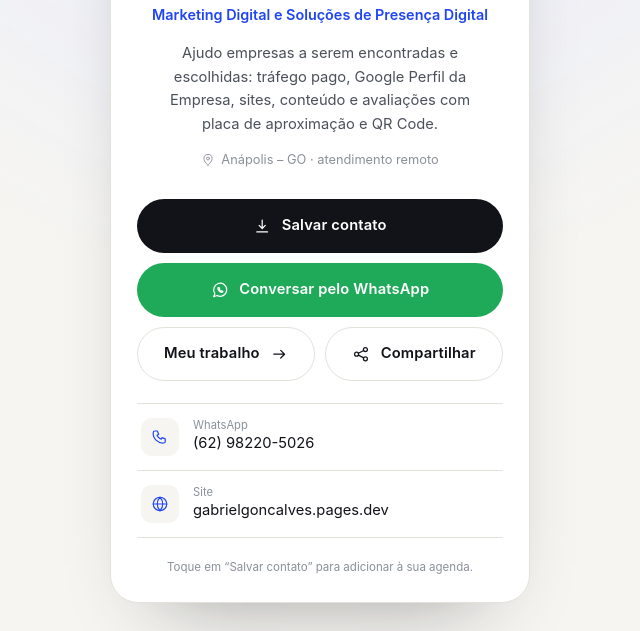
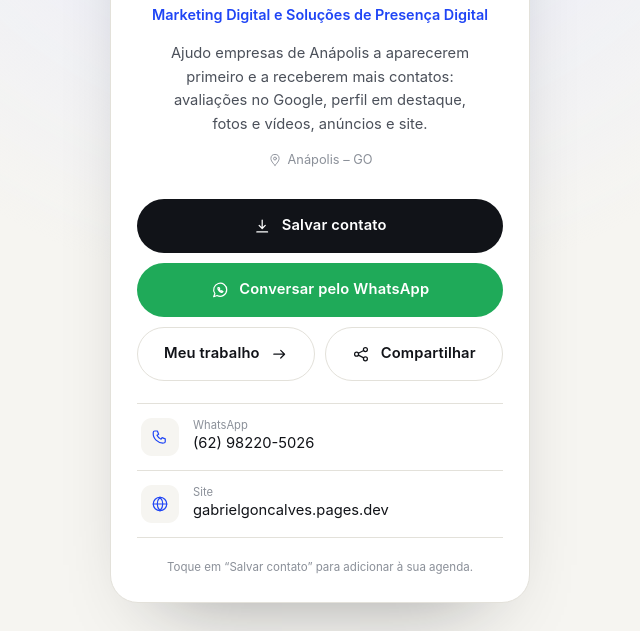
Before and after one commit to gabrielfgoncalves56/site-gabriel, a plain HTML site: page cartao/index.html in a window 1280 px wide. Shown: the part 250-881 px from the top of the page, without its empty margins (320-960 px from the left). Drawn offline with Linux system fonts and the light colour scheme.

Commit message:
Cartão: texto novo e só Anápolis – GO

```diff
--- a/cartao/index.html
+++ b/cartao/index.html
@@ -45,8 +45,8 @@
     </div>
     <h1><img class="wordmark" src="../assets/logo-nome.svg" alt="Gabriel Gonçalves" height="40"></h1>
     <p class="role">Marketing Digital e Soluções de Presença Digital</p>
-    <p class="bio">Ajudo empresas a serem encontradas e escolhidas: tráfego pago, Google Perfil da Empresa, sites, conteúdo e avaliações com placa de aproximação e QR Code.</p>
-    <span class="loc"><svg class="icon"><use href="#i-pin"/></svg>Anápolis – GO · atendimento remoto</span>
+    <p class="bio">Ajudo empresas de Anápolis a aparecerem primeiro e a receberem mais contatos: avaliações no Google, perfil em destaque, fotos e vídeos, anúncios e site.</p>
+    <span class="loc"><svg class="icon"><use href="#i-pin"/></svg>Anápolis – GO</span>
 
     <div class="actions">
       <a class="btn btn-primary" id="btn-vcf" href="../gabriel-goncalves.vcf" download="Gabriel Gonçalves.vcf"><svg class="icon"><use href="#i-dl"/></svg>Salvar contato</a>
```
